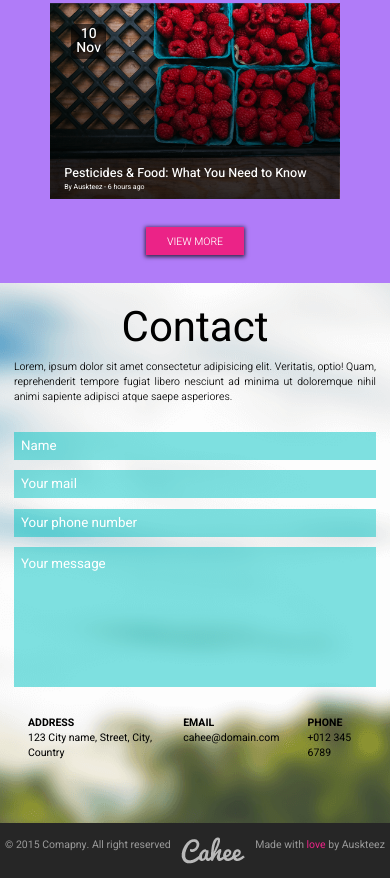
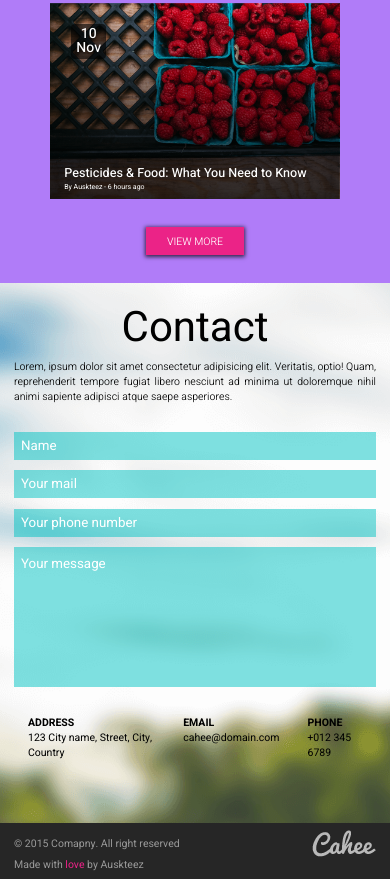
Before and after one commit to mwisniewski1991/weeklychallenge2, a website: page index.html in a window 390 px wide. Shown: the part 4053-4932 px from the top of the page. Drawn offline with nearby package versions, Linux system fonts and the light colour scheme; files that its build step writes are made by us from their sources.

Commit message:
Update sass

```diff
--- a/sass/_layout.scss
+++ b/sass/_layout.scss
@@ -697,14 +697,45 @@ main{
 
 //FOOTER
 .footer{
-    display: flex;
     justify-content: space-around;
     padding: 2rem 0;
     background-color: $color-black-2;
     color: $color-grey;
     font-size: 1.5rem;
 
+    display: flex;
+
+    @media (max-width: 600px){
+        padding: 1rem 2rem;
+
+        justify-content: space-between;
+        flex-wrap: wrap;
+    }
+
+    &__rights{
+        display: flex;
+        align-items: center;
+
+        @media (max-width: 600px){
+            width: 60%;
+        }
+    }
+
+    &__icon{
+        @media (max-width: 600px){
+
+        }
+    }
+
+    &__regards{
+        @media (max-width: 600px){
+            width: 100%;
+        }
+    }
+
     &__span{
         color: $color-pink;
     }
+
+
 }
```
